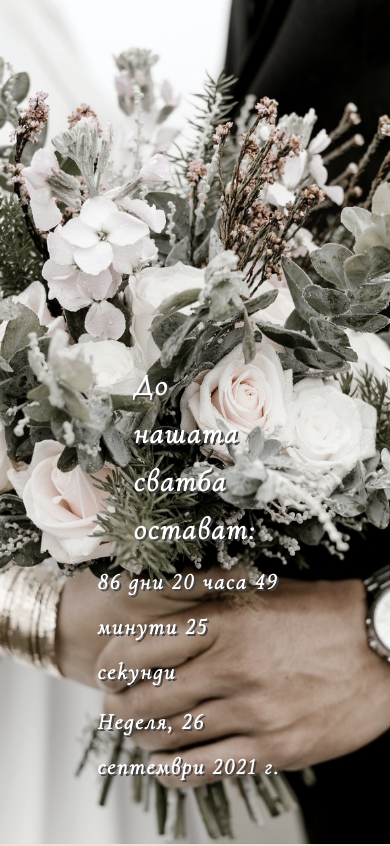
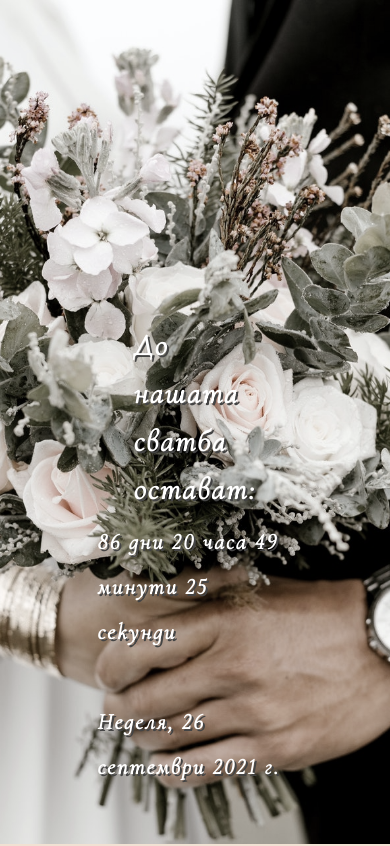
Before and after one commit to 1337sh33p/1337sh33p.github.io, a plain HTML site: page index.html in a window 390 px wide. Shown: the top 846 px of the page. Drawn offline with nearby package versions, Linux system fonts and the light colour scheme.

Commit message:
Update style.css

```diff
--- a/style.css
+++ b/style.css
@@ -60,7 +60,7 @@ h1.w3-jumbo, header h2, .bgimg2 h2{
   margin-bottom: 155px;
 }
 
-#program h1{
+#program h1, #info h1{
   padding-top: 50px;
   padding-left: 10px;
   font-size: 3.5rem;
@@ -83,10 +83,10 @@ img.program{
   }
   #timeLeft{
     padding: 190px;
-    margin-bottom: 100px;
+    margin-bottom: 140px;
   }
   #timer{
-    margin-bottom: 150px;
+    margin-bottom: 190px;
   }
 
   #program h1{
```
